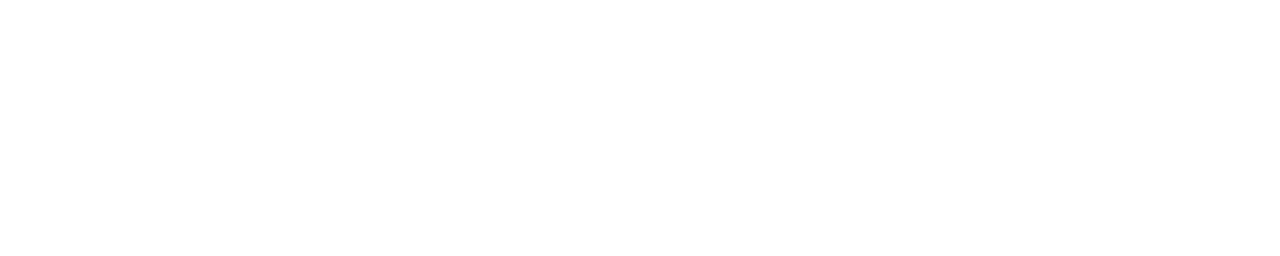
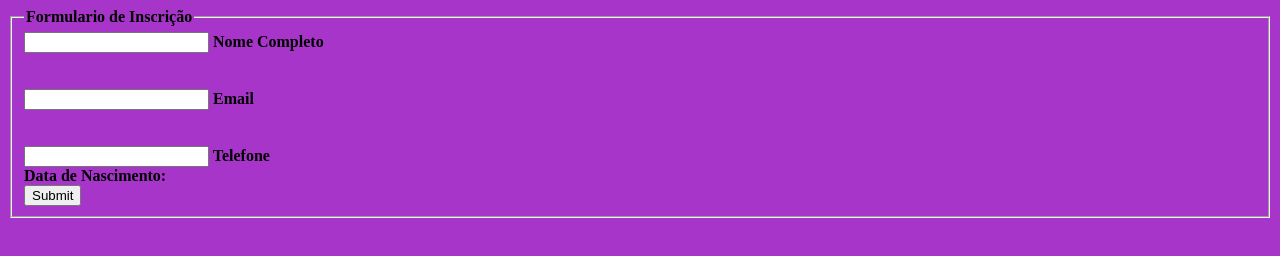
Before and after one commit to techkah/PROJETO.github.io, a plain HTML site: page PROJETO.github.io-main/templades/formulario.html in a window 1280 px wide. Drawn offline with Linux system fonts and the light colour scheme.

Commit message:
Modificação formulário

```diff
--- /dev/null
+++ b/PROJETO.github.io-main/static/formulario.css
@@ -0,0 +1,4 @@
+html, body {
+
+    background-color: rgb(168, 53, 202)
+}
--- a/PROJETO.github.io-main/templades/formulario.html
+++ b/PROJETO.github.io-main/templades/formulario.html
@@ -0,0 +1,38 @@
+<!DOCTYPE html>
+<html lang="en">
+<head>
+    <meta charset="UTF-8">
+    <meta name="viewport" content="width=device-width, initial-scale=1.0">
+    <title>Inscreva-se</title>
+    <link rel="stylesheet" href="/PROJETO.github.io-main/static/formulario.css">
+</head>
+<body>
+    <nav class="nav">
+        <div class="nav-menu flex-row">
+            <div class="nav-logo">
+            </div>
+
+    <form action="/app.py" method="post">
+        <fieldset>
+         <legend><b>Formulario de Inscrição</b></legend>
+         <b>
+         <div class="input box">
+           <input type="nome" nome="nome"  id="nome" class="inputUser" required>
+           <label for="nome" class="labelinput">Nome Completo</label>
+          </div>
+          <br><br>
+         <div class="input box">
+           <input type="email" nome="email"  id="email" class="inputUser" required>
+           <label for="email" class="labelinput">Email</label>
+          </div>
+          <br><br>
+          <div class="input box">
+           <input type="telefone" nome="telefone"  id="telefone" class="inputUser" required>
+           <label for="telefone" class="labelinput">Telefone</label>
+          </div>
+          <div class="input box">
+              <label for="ano_nascimento"><b>Data de Nascimento:</b></label>
+              </div>
+<div class="bnt"><input type="submit" nome="submit" id="submit"></div>
+</body>
+</html>
```
Also changed, not shown: PROJETO.github.io-main/templades/home.html (+0 -1 lines).
